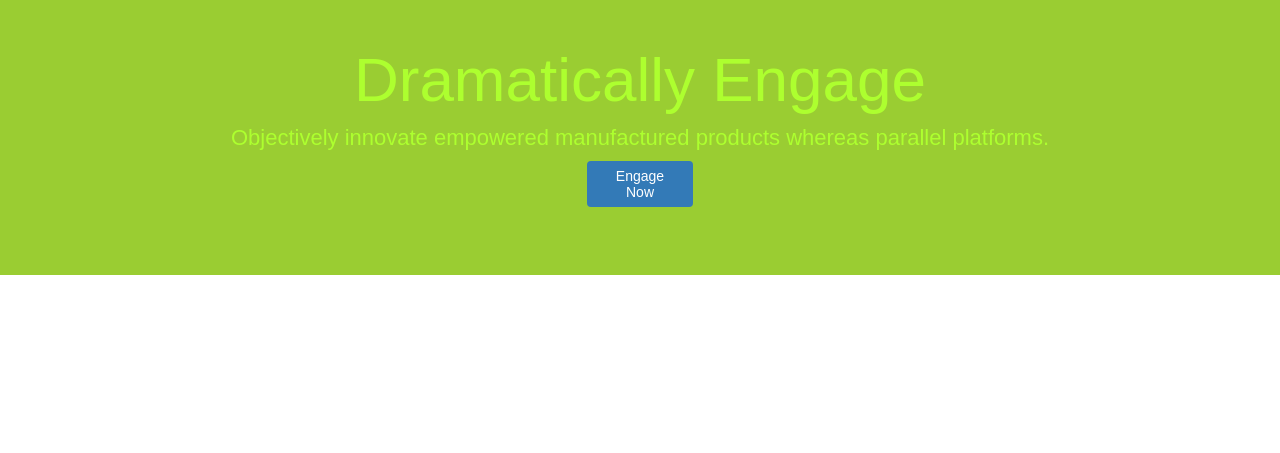
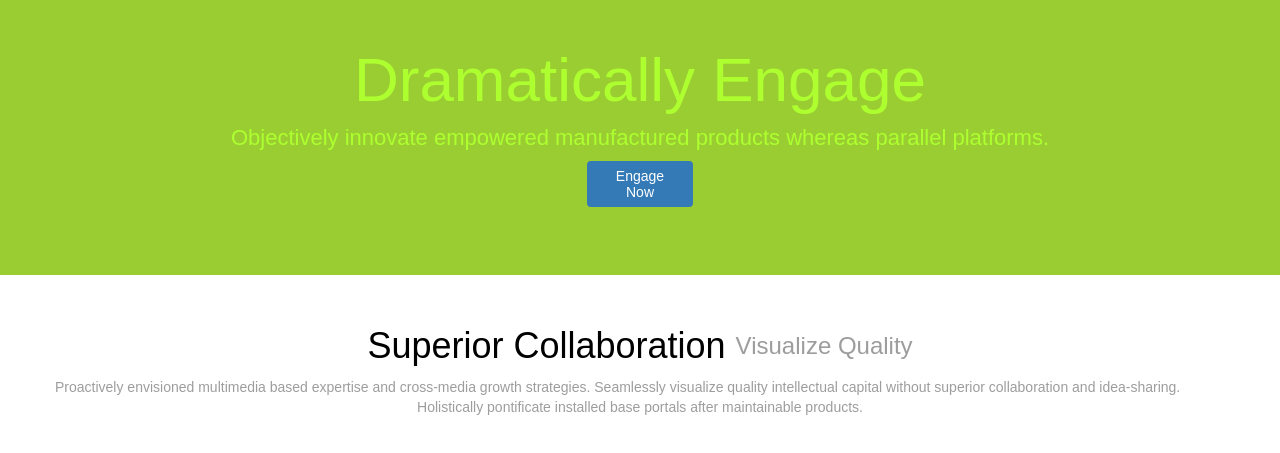
Before and after one commit to OrkhanJR/Final_Work, a plain HTML site: page index.html in a window 1280 px wide. Shown: the part 65-518 px from the top of the page. Drawn offline with Linux system fonts and the light colour scheme.

Commit message:
Section 2 в прогрессе

```diff
--- a/index.html
+++ b/index.html
@@ -80,7 +80,23 @@
         </div>
       </section>
       <section>
-        <div class="container"></div>
+        <div class="container">
+          <div class="section2-parent">
+            <div class="content">
+              <div class="title">
+                <h2>Superior Collaboration</h2>
+                <p>Visualize Quality</p>
+              </div>
+              <p class="description">
+                Proactively envisioned multimedia based expertise and
+                cross-media growth strategies. Seamlessly visualize quality
+                intellectual capital without superior collaboration and
+                idea-sharing. Holistically pontificate installed base portals
+                after maintainable products.
+              </p>
+            </div>
+          </div>
+        </div>
       </section>
       <section>
         <div class="container"></div>
--- a/styles/globalStyles/global.css
+++ b/styles/globalStyles/global.css
@@ -1,11 +1,15 @@
 @import url(../../styles/variables/colors.css);
 body {
-  color: #959595;
+  background-color: #fff;
   font-family: Arial, Helvetica, sans-serif;
   display: grid;
   min-height: 100vh;
   min-width: 500px;
   grid-template-rows: 50px 1fr 100px;
+}
+
+h1, h2, h3 {
+  font-weight: 500;
 }
 
 main {
--- a/styles/header/header.css
+++ b/styles/header/header.css
@@ -46,7 +46,7 @@ nav > ul > li {
 }
 
 .container .navigation a {
-  color: var(--header-text-color);
+  color: var(--gray-text-color);
 }
 
 .container .navigation .parent {
--- a/styles/main/section1/section1.css
+++ b/styles/main/section1/section1.css
@@ -20,7 +20,6 @@
 
 .container .hero h1 {
   font-size: 62px;
-  font-weight: 500;
 }
 
 .container .hero p {
--- a/styles/main/section2/section2.css
+++ b/styles/main/section2/section2.css
@@ -1 +1,35 @@
 @import url(../../../styles/variables/colors.css);
+
+.section2-parent {
+  margin-top: 50px;
+  display: flex;
+  justify-content: center;
+}
+
+.section2-parent .title > h2 {
+  font-size: 36px;
+}
+
+.section2-parent .title {
+  display: flex;
+  align-items: center;
+  justify-content: center;
+  gap: 10px;
+}
+
+.content {
+  max-width: 1170px;
+}
+
+.section2-parent .title > p {
+  color: var(--gray-text-color);
+  font-size: 24px;
+}
+
+.description {
+    margin-top: 10px;
+    text-align-last: center;
+    font-size: 14px;
+    color: var(--gray-text-color);
+    line-height: 1.42857143;
+}
--- a/styles/variables/colors.css
+++ b/styles/variables/colors.css
@@ -1,6 +1,6 @@
 :root {
   --header-background-color: #222;
-  --header-text-color: #9d9d9d;
+  --gray-text-color: #9d9d9d;
   --header-active-background-color: #080808;
   --first-section-background-color: yellowgreen;
   --first-section-text-color: #adff2f;
```
